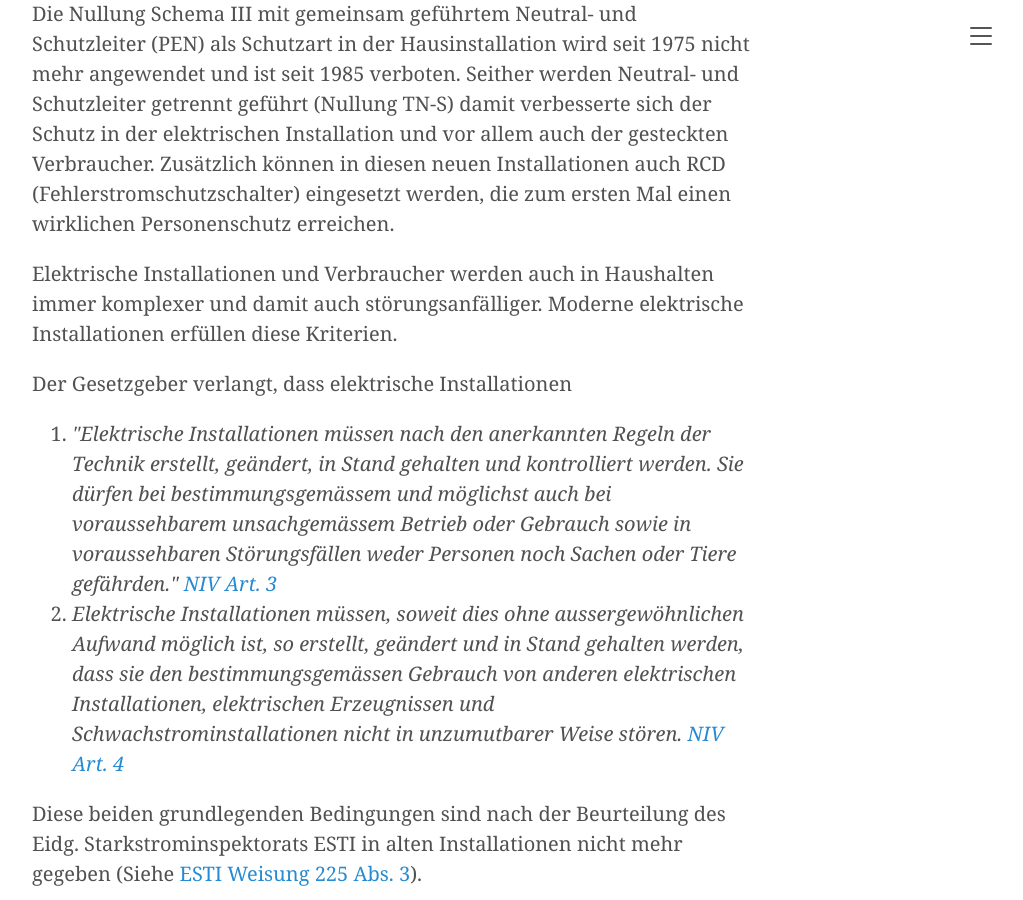
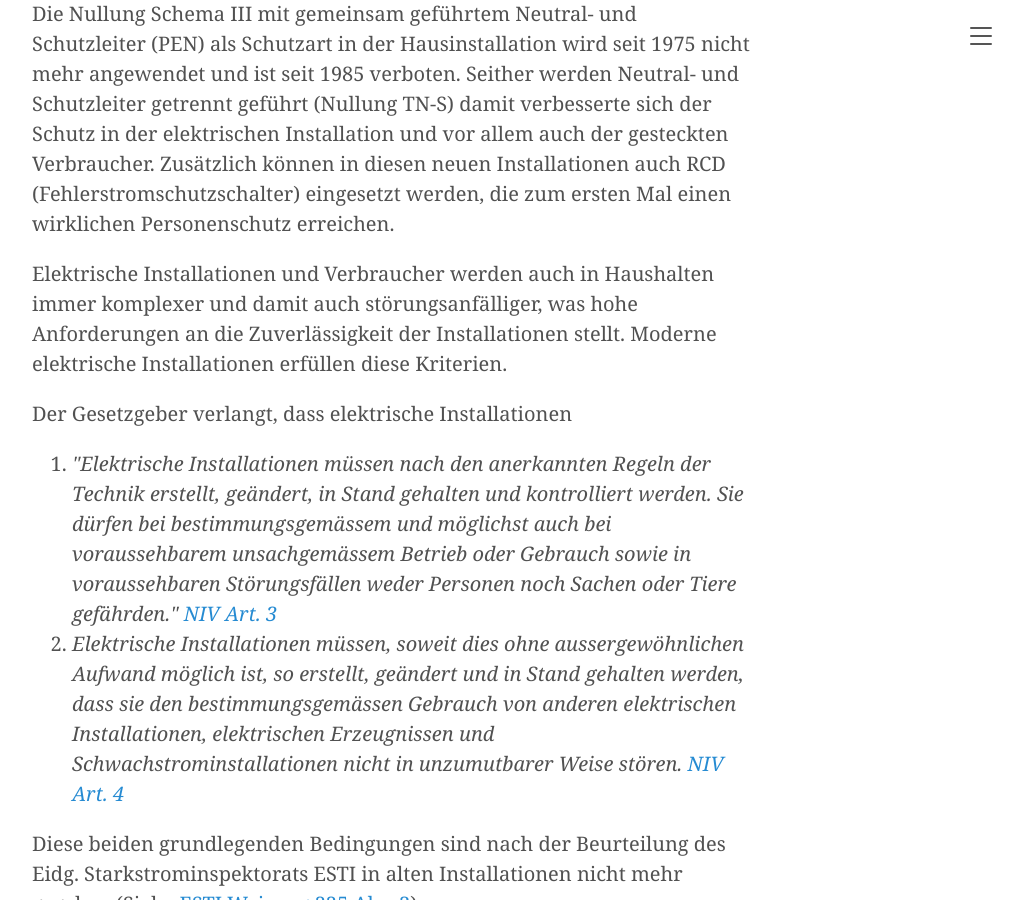
Before and after one commit to l-letters/simon-gasser.ch, a Jekyll site: the page built from info-alte-installation/index.md, in a window 1280 px wide and 900 px high, scrolled down 355 px. Shown: the whole window, without its empty margins (248-1271 px from the left). Built offline with Jekyll 4.4.1, drawn with Linux system fonts in a browser that asks for light colours.

Commit message:
Text auf info-alte-installation angepasst

```diff
--- a/info-alte-installation/index.md
+++ b/info-alte-installation/index.md
@@ -8,7 +8,7 @@ title: Info alte Installation
 
   <h3>Ausgangslage</h3>
   <p>Die Nullung Schema III mit gemeinsam geführtem Neutral- und Schutzleiter (PEN) als Schutzart in der Hausinstallation wird seit 1975 nicht mehr angewendet und ist seit 1985 verboten. Seither werden Neutral- und Schutzleiter getrennt geführt (Nullung TN-S) damit verbesserte sich der Schutz in der elektrischen Installation und vor allem auch der gesteckten Verbraucher. Zusätzlich können in diesen neuen Installationen auch RCD (Fehlerstromschutzschalter) eingesetzt werden, die zum ersten Mal einen wirklichen Personenschutz erreichen.</p>
-  <p>Elektrische Installationen und Verbraucher werden auch in Haushalten immer komplexer und damit auch störungsanfälliger. Moderne elektrische Installationen erfüllen diese Kriterien.</p>
+  <p>Elektrische Installationen und Verbraucher werden auch in Haushalten immer komplexer und damit auch störungsanfälliger, was hohe Anforderungen an die Zuverlässigkeit der Installationen stellt. Moderne elektrische Installationen erfüllen diese Kriterien.</p>
   <p>Der Gesetzgeber verlangt, dass elektrische Installationen
     <ol>
       <li><em>"Elektrische Installationen müssen nach den anerkannten Regeln der Technik erstellt, geändert, in Stand gehalten und kontrolliert werden. Sie dürfen bei bestimmungsgemässem und möglichst auch bei voraussehbarem unsachgemässem Betrieb oder Gebrauch sowie in voraussehbaren Störungsfällen weder Personen noch Sachen oder Tiere gefährden." <a href="https://www.fedlex.admin.ch/eli/cc/2002/22/de#art_3" target="_blank">NIV Art. 3</a></em></li>
```
